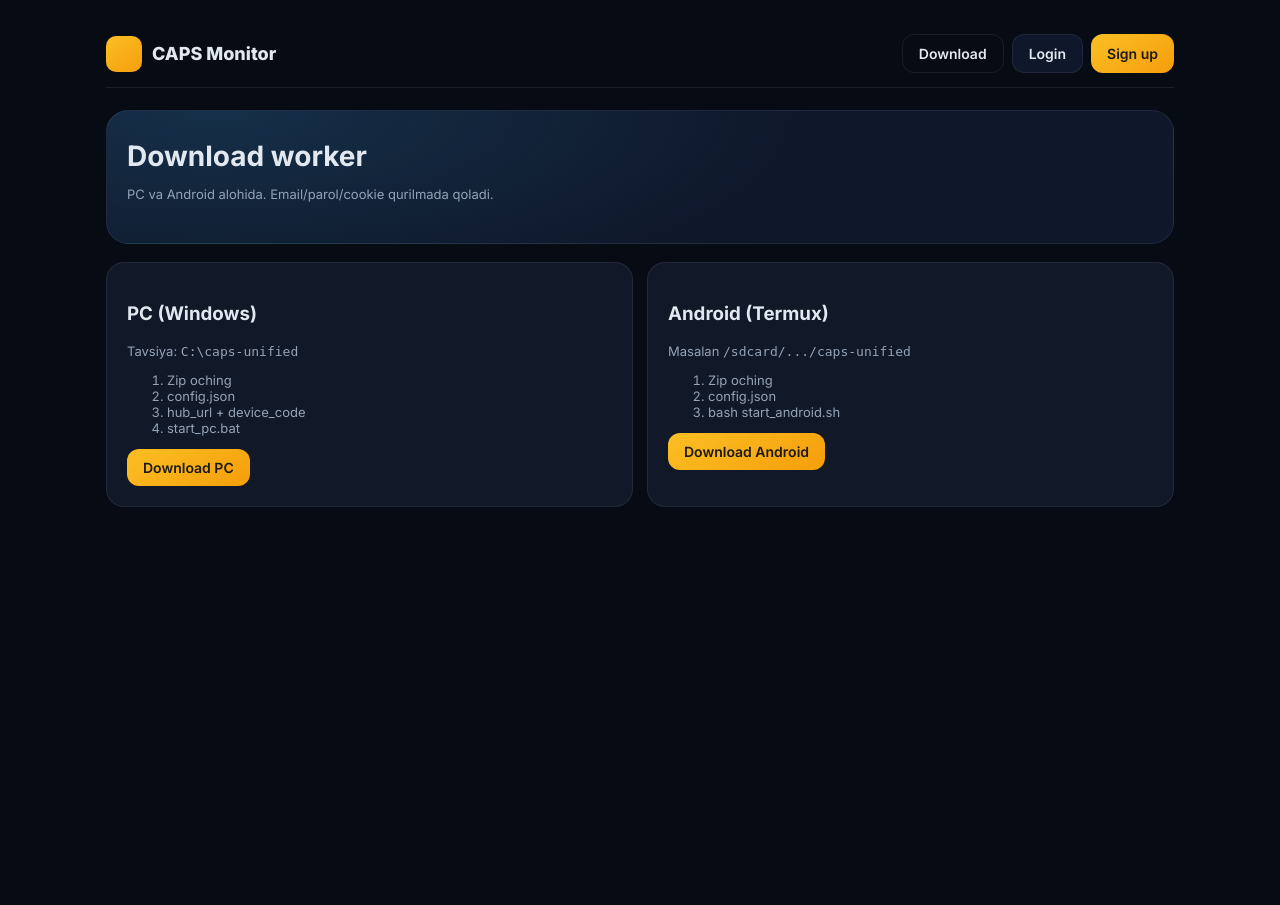
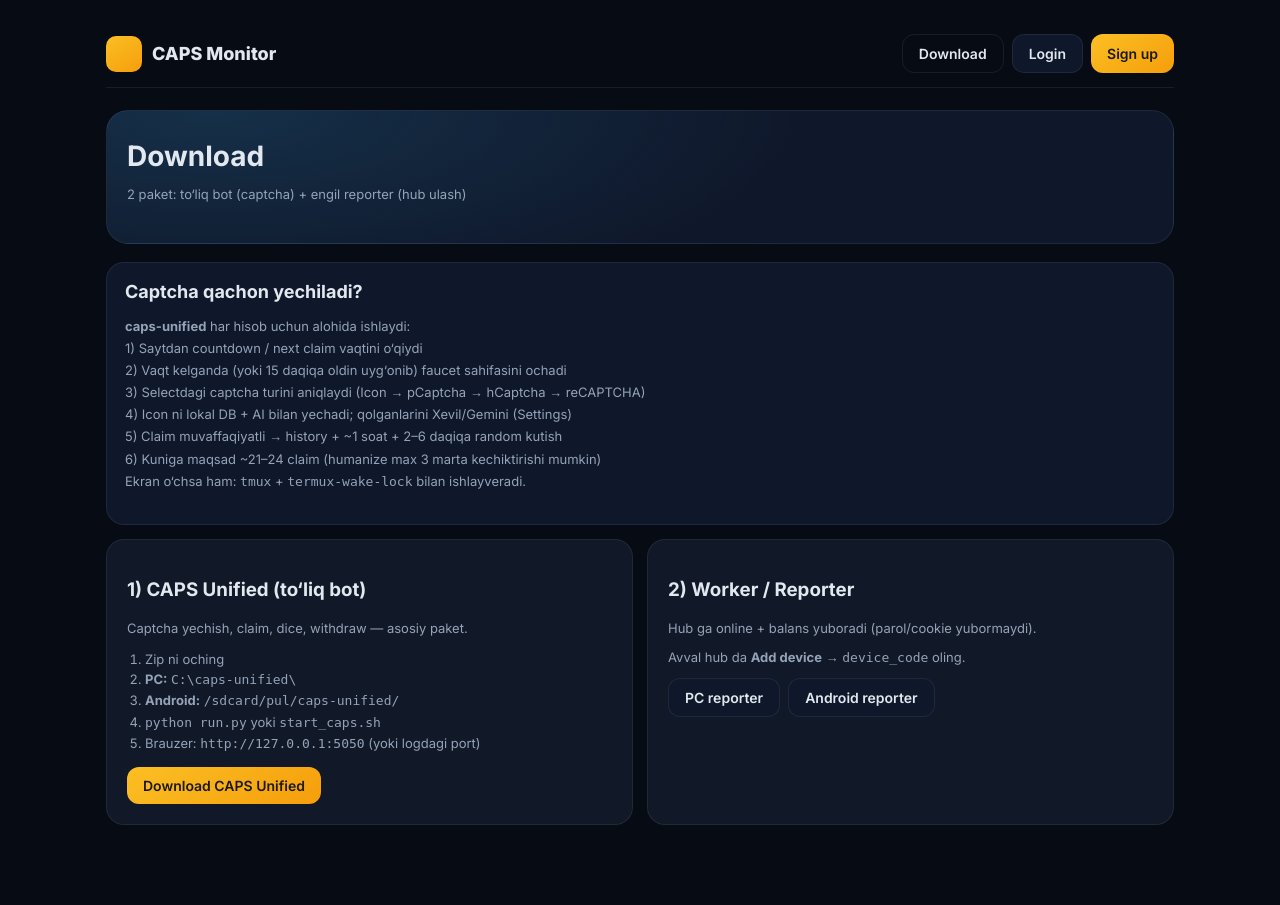
Before and after one commit to Qodirbek/Capsmonitore, a Flask app: page /download in a window 1280 px wide. Before the commit the page ends 507 px from the top, so only its background shows below. Run offline with Flask 3, Linux system fonts and the light colour scheme.

Commit message:
Download: full CAPS Unified package + captcha timing docs

```diff
--- a/app.py
+++ b/app.py
@@ -322,6 +322,14 @@ def download_page():
     return render_template("download.html", user=current_user())
 
 
+
+@app.route("/download/full")
+def download_full():
+    path = DL / "caps-unified-full.zip"
+    if not path.is_file():
+        return "Full package not found on server", 404
+    return send_file(path, as_attachment=True, download_name="caps-unified.zip", mimetype="application/zip")
+
 @app.route("/download/<kind>")
 def download_pkg(kind: str):
     kind = (kind or "").lower()
--- a/templates/download.html
+++ b/templates/download.html
@@ -1,15 +1,45 @@
 {% extends "base.html" %}
 {% block body %}
-<div class="hero"><h1>Download worker</h1>
-<p class="muted">PC va Android alohida. Email/parol/cookie qurilmada qoladi.</p></div>
+<div class="hero">
+  <h1>Download</h1>
+  <p class="muted">2 paket: to‘liq bot (captcha) + engil reporter (hub ulash)</p>
+</div>
+
+<div class="card" style="margin-bottom:14px">
+  <h2>Captcha qachon yechiladi?</h2>
+  <p class="muted" style="line-height:1.7">
+    <b>caps-unified</b> har hisob uchun alohida ishlaydi:<br/>
+    1) Saytdan countdown / next claim vaqtini o‘qiydi<br/>
+    2) Vaqt kelganda (yoki 15 daqiqa oldin uyg‘onib) faucet sahifasini ochadi<br/>
+    3) Selectdagi captcha turini aniqlaydi (Icon → pCaptcha → hCaptcha → reCAPTCHA)<br/>
+    4) Icon ni lokal DB + AI bilan yechadi; qolganlarini Xevil/Gemini (Settings)<br/>
+    5) Claim muvaffaqiyatli → history + ~1 soat + 2–6 daqiqa random kutish<br/>
+    6) Kuniga maqsad ~21–24 claim (humanize max 3 marta kechiktirishi mumkin)<br/>
+    Ekran o‘chsa ham: <code>tmux</code> + <code>termux-wake-lock</code> bilan ishlayveradi.
+  </p>
+</div>
+
 <div class="dl-grid">
-<div class="dl-card"><h3>PC (Windows)</h3>
-<p class="muted">Tavsiya: <code>C:\caps-unified</code></p>
-<ol class="muted"><li>Zip oching</li><li>config.json</li><li>hub_url + device_code</li><li>start_pc.bat</li></ol>
-<a class="btn gold" href="/download/pc">Download PC</a></div>
-<div class="dl-card"><h3>Android (Termux)</h3>
-<p class="muted">Masalan <code>/sdcard/.../caps-unified</code></p>
-<ol class="muted"><li>Zip oching</li><li>config.json</li><li>bash start_android.sh</li></ol>
-<a class="btn gold" href="/download/android">Download Android</a></div>
+  <div class="dl-card">
+    <h3>1) CAPS Unified (to‘liq bot)</h3>
+    <p class="muted">Captcha yechish, claim, dice, withdraw — asosiy paket.</p>
+    <ol class="muted" style="padding-left:18px;line-height:1.55">
+      <li>Zip ni oching</li>
+      <li><b>PC:</b> <code>C:\caps-unified\</code></li>
+      <li><b>Android:</b> <code>/sdcard/pul/caps-unified/</code></li>
+      <li><code>python run.py</code> yoki <code>start_caps.sh</code></li>
+      <li>Brauzer: <code>http://127.0.0.1:5050</code> (yoki logdagi port)</li>
+    </ol>
+    <a class="btn gold" href="/download/full">Download CAPS Unified</a>
+  </div>
+  <div class="dl-card">
+    <h3>2) Worker / Reporter</h3>
+    <p class="muted">Hub ga online + balans yuboradi (parol/cookie yubormaydi).</p>
+    <p class="muted">Avval hub da <b>Add device</b> → <code>device_code</code> oling.</p>
+    <div style="display:flex;gap:8px;flex-wrap:wrap;margin-top:10px">
+      <a class="btn" href="/download/pc">PC reporter</a>
+      <a class="btn" href="/download/android">Android reporter</a>
+    </div>
+  </div>
 </div>
 {% endblock %}
```
Also changed, not shown: README.md, 1 other file.
